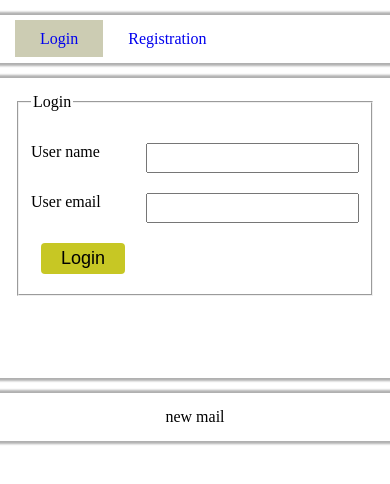
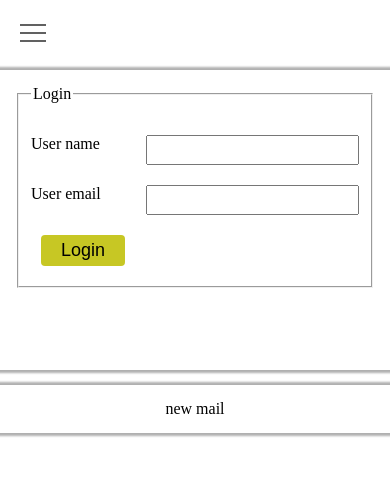
Before and after one commit to AndreiChornii/newpostalex, a PHP site: page / in a window 390 px wide. Shown: the top 484 px of the page. Run offline with PHP 8.4, Linux system fonts and the light colour scheme; the visitor is signed in with stand-in values (Sample User, id 1).

Commit message:
mobile_version

```diff
--- a/handlers/routesMethodPost.php
+++ b/handlers/routesMethodPost.php
@@ -18,7 +18,7 @@
         if ($isValid) {
             $responseSuccess = [
                 'result' => true,
-                'message' => 'registration successful, go to login'
+                'message' => 'registration successful'
             ];
 
             $responseFail = [
--- a/public/style.css
+++ b/public/style.css
@@ -191,4 +191,96 @@
     #left, #right{
         width: 100%;
     }
+
+    .hamburger-menu{
+        display: block;
+        z-index: 1;
+    }
+    .header{
+        display: none;
+    }
+    #menu__toggle {
+        opacity: 0;
+    }
+    .menu__btn {
+        display: flex; /* используем flex для центрирования содержимого */
+        align-items: center;  /* центрируем содержимое кнопки */
+        position: fixed;
+        top: 20px;
+        left: 20px;
+        width: 26px;
+        height: 26px;
+        cursor: pointer;
+        z-index: 1;
+    }
+    /* добавляем "гамбургер" */
+    .menu__btn > span,
+    .menu__btn > span::before,
+    .menu__btn > span::after {
+        display: block;
+        position: absolute;  width: 100%;
+        height: 2px;  background-color: #616161;
+    }
+    .menu__btn > span::before {
+        content: '';
+        top: -8px;
+    }
+    .menu__btn > span::after {
+        content: '';
+        top: 8px;
+    }
+    /* контейнер меню */
+    .menu__box {
+        display: block;
+        position: fixed;
+        visibility: hidden;
+        top: 0;
+        left: -100%;
+        width: 300px;
+        height: 100%;
+        margin: 0;
+        padding: 80px 0;
+        list-style: none;
+        text-align: center;
+        box-shadow: 1px 0px 6px rgba(0, 0, 0, .2);
+        background-color: #f2f0ed;
+    }
+    /* элементы меню */
+    .menu__item {
+        display: block;
+        padding: 12px 24px;
+        color: #000000;
+        font-family: 'Roboto', sans-serif;
+        font-size: 20px;
+        font-weight: 600;
+        text-decoration: none;
+    }
+    .menu__item a{
+        color: #000000;
+    }
+    .menu__item:hover {
+        background-color: #CFD8DC;
+    }
+    #menu__toggle:checked ~ .menu__btn > span {
+        transform: rotate(45deg);
+    }
+    #menu__toggle:checked ~ .menu__btn > span::before {
+        top: 0;
+        transform: rotate(0);
+    }
+    #menu__toggle:checked ~ .menu__btn > span::after {
+        top: 0;
+        transform: rotate(90deg);
+    }
+    #menu__toggle:checked ~ .menu__box {
+        visibility: visible;
+        left: 0;
+    }
+    .menu__box li{
+        margin: 10px 0;
+    }
+
+    .page{
+        margin-top: 50px;
+    }
 }
--- a/views/header.html.php
+++ b/views/header.html.php
@@ -27,4 +27,23 @@
             </ul>
         </nav>
     </header>
+    <div class="hamburger-menu">
+        <input id="menu__toggle" type="checkbox" />
+        <label class="menu__btn" for="menu__toggle">
+            <span></span>
+        </label>
+        <ul class="menu__box">
+            <?php if(empty($currentUser['login'])){ ?>
+                <li><a class="header__link" href="/">Login</a></li>
+            <?php } ?>
+                <li><a class="header__link" href="/registration">Registration</a></li>
+            <?php if(!empty($currentUser['login'])){ ?>
+                <li><a class="header__link" href="/documents">Documents</a></li>
+            <?php } ?>
+            <?php if(!empty($currentUser['login'])){ ?>
+                <li><a class="header__link" href="/logout">Logout</a></li>
+            <?php } ?>
+                <li><b><?php if(!empty($currentUser['login'])) echo "Welcome: " . $currentUser['login'] ?></b></li>
+        </ul>
+    </div>
     <main class="page">
```
Also changed, not shown: nbproject/private/private.xml (+4 -5 lines).
